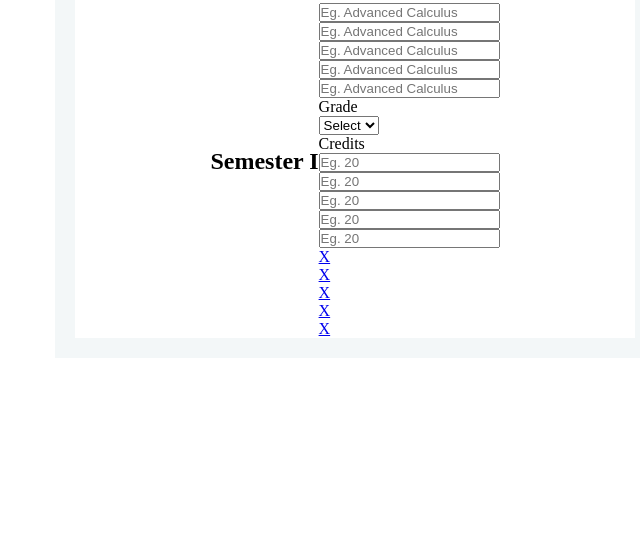
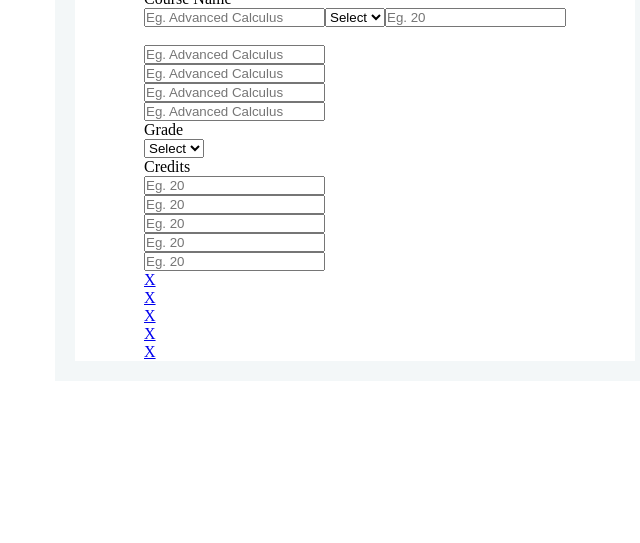
Before and after one commit to devBayo/Gp-Calc, a plain HTML site: page index.html in a window 1280 px wide. Shown: the part 257-800 px from the top of the page, without its empty margins (285-925 px from the left). Drawn offline with Linux system fonts and the light colour scheme.

Commit message:
Form styling

```diff
--- a/index.html
+++ b/index.html
@@ -18,12 +18,30 @@
           <div class="flex-02">
             <form>
               <label for="course-name">Course Name</label> <br />
-              <input
-                type="text"
-                id="cname"
-                name="cname"
-                placeholder="Eg. Advanced Calculus"
-              /><br />
+              <div class="subject">
+                <input
+                  type="text"
+                  id="cname"
+                  name="cname"
+                  placeholder="Eg. Advanced Calculus"
+                />
+                <select name="select" id="select">
+                  <option value="select">Select</option>
+                  <option value="A">A</option>
+                  <option value="B">B</option>
+                  <option value="C">C</option>
+                  <option value="D">D</option>
+                  <option value="E">E</option>
+                  <option value="F">F</option>
+                </select>
+                <input
+                  type="text"
+                  id="credit"
+                  name="credit"
+                  placeholder="Eg. 20"
+                />
+              </div>
+              <br />
               <input
                 type="text"
                 id="cname"
--- a/style.css
+++ b/style.css
@@ -28,7 +28,14 @@ body {
   width: 100%;
   max-height: 100vh;
   display: flex;
+  flex-direction: column;
   justify-content: center;
   align-items: center;
   background: white;
 }
+.subject {
+  display: flex;
+  align-items: center;
+  width: 100%;
+  justify-content: space-between;
+}
```
